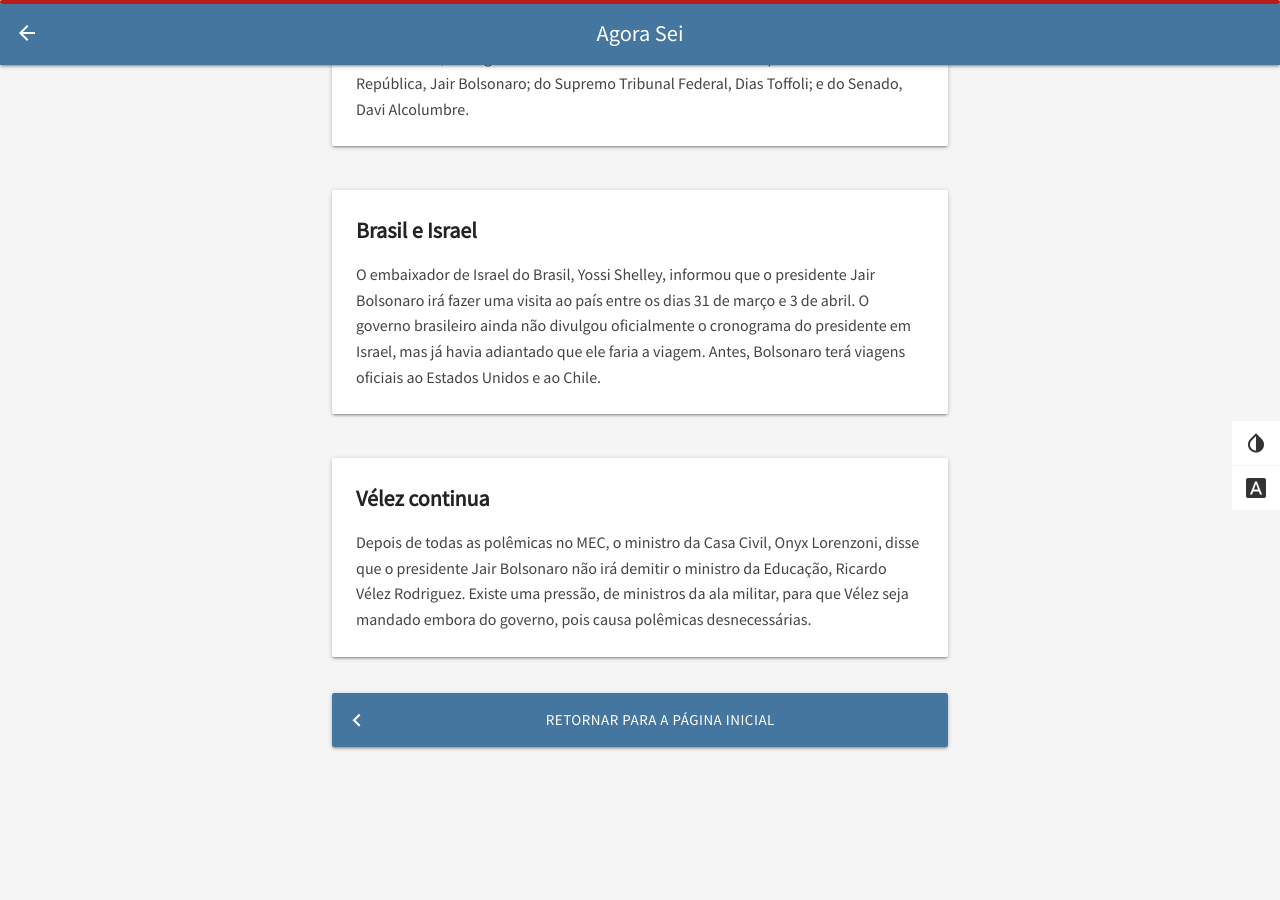
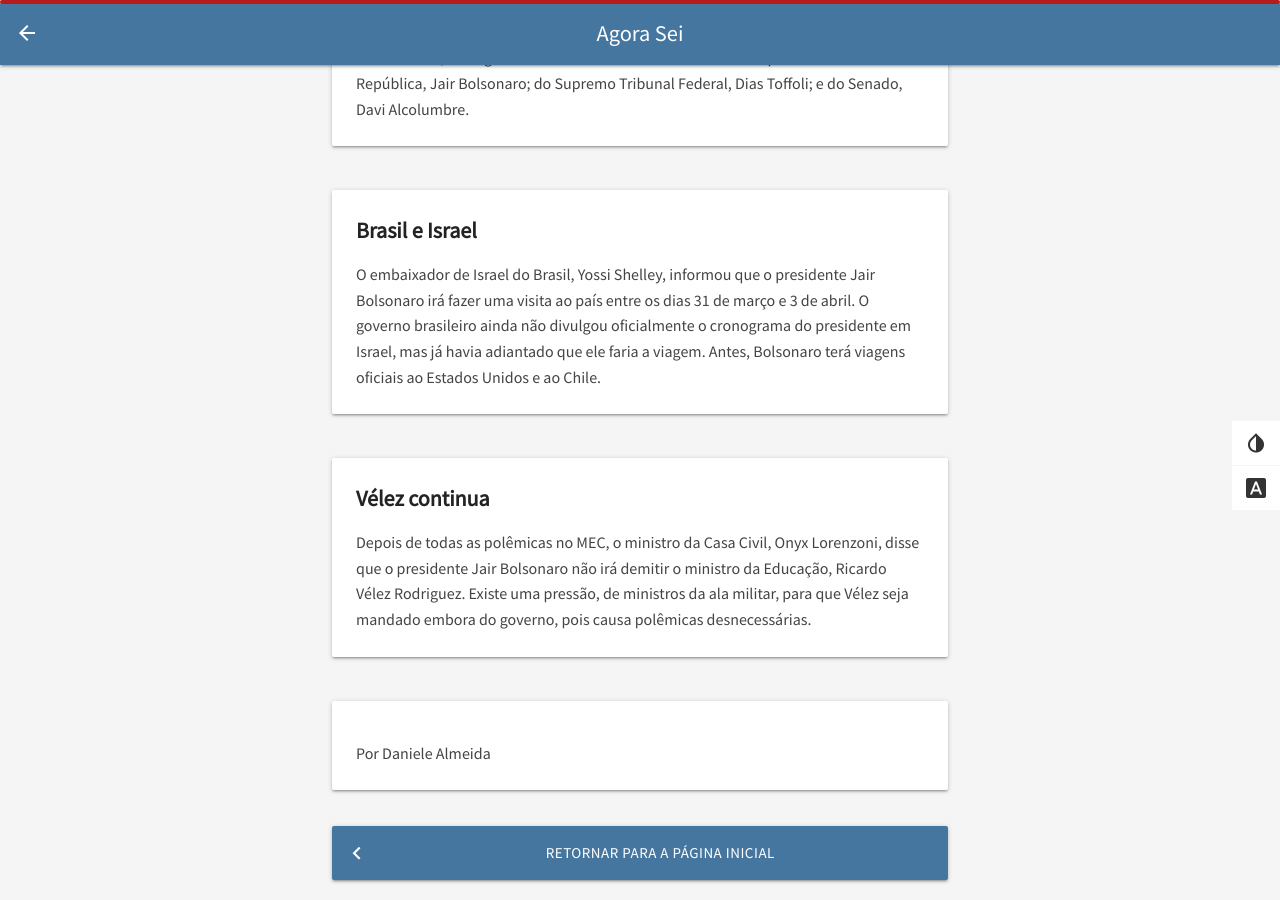
Before and after one commit to agorasei/agorasei.github.io, a Jekyll site: the page built from _posts/2019-03-16-flexibilização-de-armas-perde-força-previdência-e-dívida-bruta-ministro-da-educação-se-mantém-no-cargo-e-mais-notícias.md, in a window 1280 px wide and 900 px high, scrolled down 1887 px. Built offline with Jekyll 4.4.1, drawn with Linux system fonts in a browser that asks for light colours; before the commit the page ends 2654 px from its top, so only the background shows below that.

Commit message:
Update from Forestry.io Rafael Braga updated _posts/2019-03-16-flexibilização-de-armas-perde-força-previdência-e-dívida-bruta-ministro-da-educação-se-mantém-no-cargo-e-mais-notícias.md

```diff
--- a/_posts/2019-03-16-flexibilização-de-armas-perde-força-previdência-e-dívida-bruta-ministro-da-educação-se-mantém-no-cargo-e-mais-notícias.md
+++ b/_posts/2019-03-16-flexibilização-de-armas-perde-força-previdência-e-dívida-bruta-ministro-da-educação-se-mantém-no-cargo-e-mais-notícias.md
@@ -48,6 +48,8 @@ drops:
     disse que o presidente Jair Bolsonaro não irá demitir o ministro da Educação,
     Ricardo Vélez Rodriguez. Existe uma pressão, de ministros da ala militar, para
     que Vélez seja mandado embora do governo, pois causa polêmicas desnecessárias.
+- title: ''
+  content: Por Daniele Almeida
 date: 2019-03-16 01:37:50 +0000
 
 ---
```
